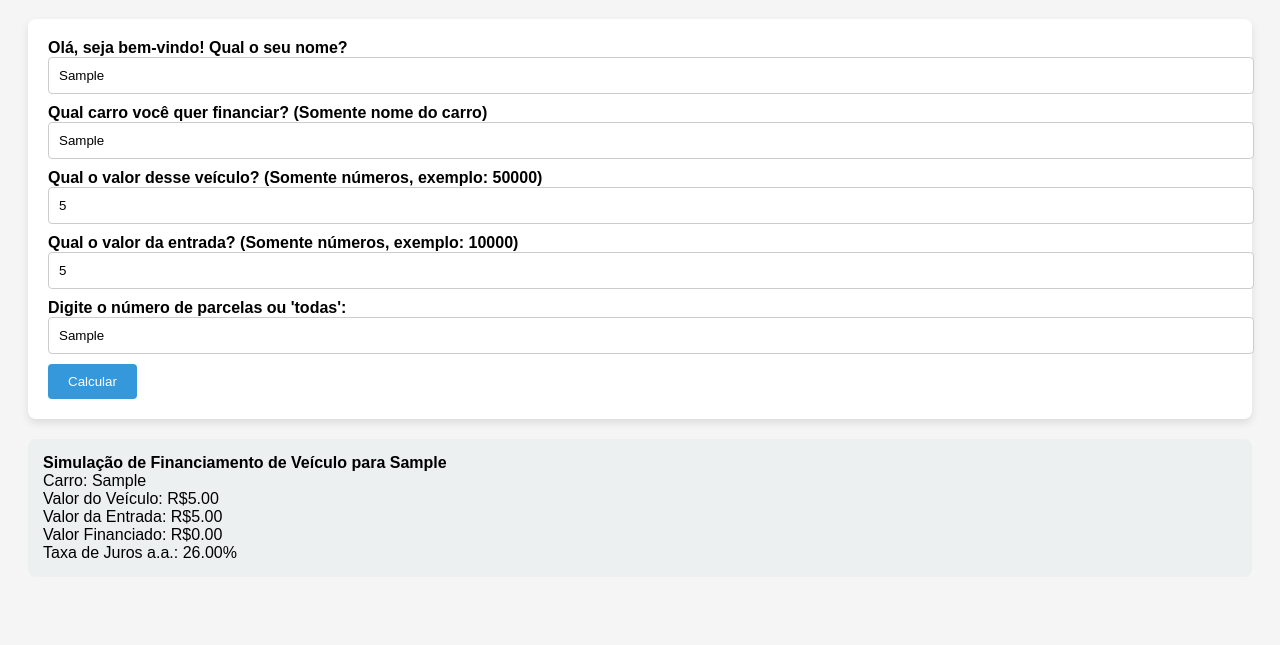
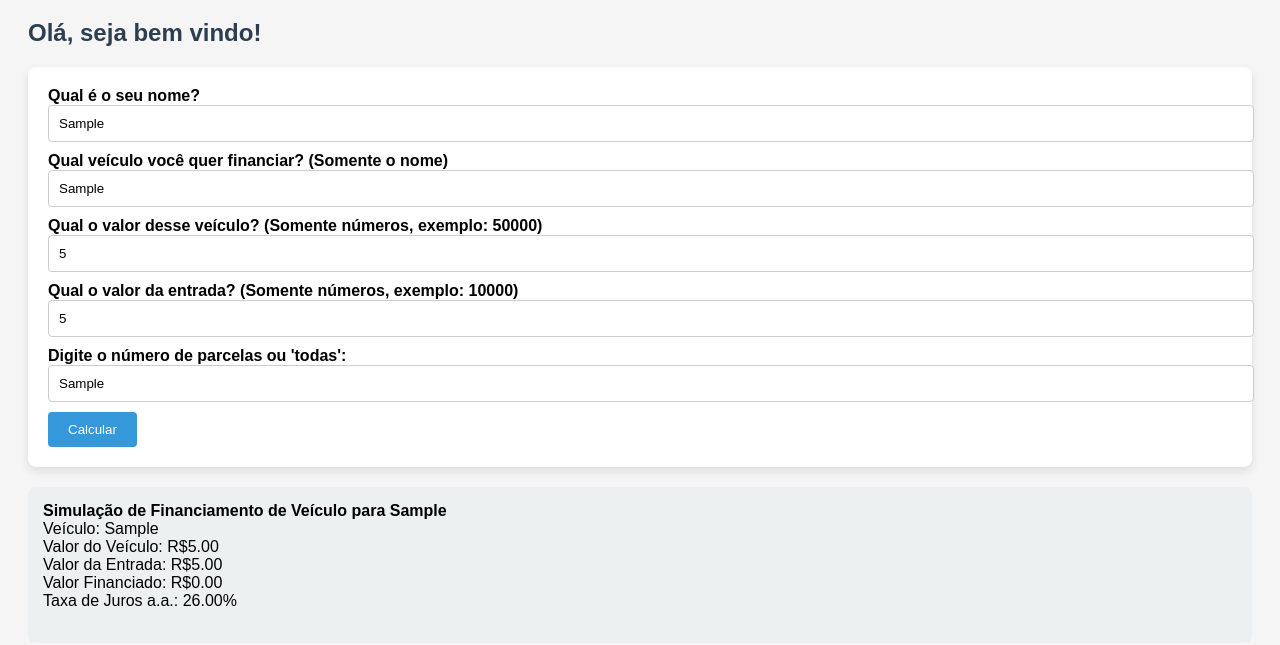
Before and after one commit to RFSiqueira/meu-site, a plain HTML site: page index.html in a window 1280 px wide. Both pictures are taken after typing "Sample", "Sample", "5", "5", "Sample" into the empty fields and a click on the button "Calcular". Shown: the part 89-734 px from the top of the page. Drawn offline with Linux system fonts and the light colour scheme.

Commit message:
Update index.html

```diff
--- a/index.html
+++ b/index.html
@@ -11,6 +11,9 @@
             background-color: #f5f5f5;
         }
         h1 {
+            color: #2C3E50;
+        }
+        h2 {
             color: #2C3E50;
         }
         .container {
@@ -52,12 +55,13 @@
 </head>
 <body>
     <h1>Simulação de Financiamento de Veículo</h1>
+    <h2>Olá, seja bem vindo!</h2>
 
     <div class="container">
-        <label for="nome">Olá, seja bem-vindo! Qual o seu nome?</label>
+        <label for="nome">Qual é o seu nome?</label>
         <input type="text" id="nome" class="input-field">
 
-        <label for="carro">Qual carro você quer financiar? (Somente nome do carro)</label>
+        <label for="carro">Qual veículo você quer financiar? (Somente o nome)</label>
         <input type="text" id="carro" class="input-field">
 
         <label for="valor_veiculo">Qual o valor desse veículo? (Somente números, exemplo: 50000)</label>
@@ -103,11 +107,12 @@
             let result = document.getElementById("result");
             result.style.display = "block";
             result.innerHTML = `<strong>Simulação de Financiamento de Veículo para ${nome}</strong><br>`;
-            result.innerHTML += `Carro: ${carro}<br>`;
+            result.innerHTML += `Veículo: ${carro}<br>`;
             result.innerHTML += `Valor do Veículo: R$${valorVeiculo.toFixed(2)}<br>`;
             result.innerHTML += `Valor da Entrada: R$${valorEntrada.toFixed(2)}<br>`;
             result.innerHTML += `Valor Financiado: R$${valorFinanciado.toFixed(2)}<br>`;
             result.innerHTML += `Taxa de Juros a.a.: ${(taxaJurosAno * 100).toFixed(2)}%<br>`;
+            result.innerHTML += "<br>"; // Quebra de linha adicional
 
             if (parcelasInput.toLowerCase() === "todas") {
                 // Exibindo todas as opções de parcelas
```
